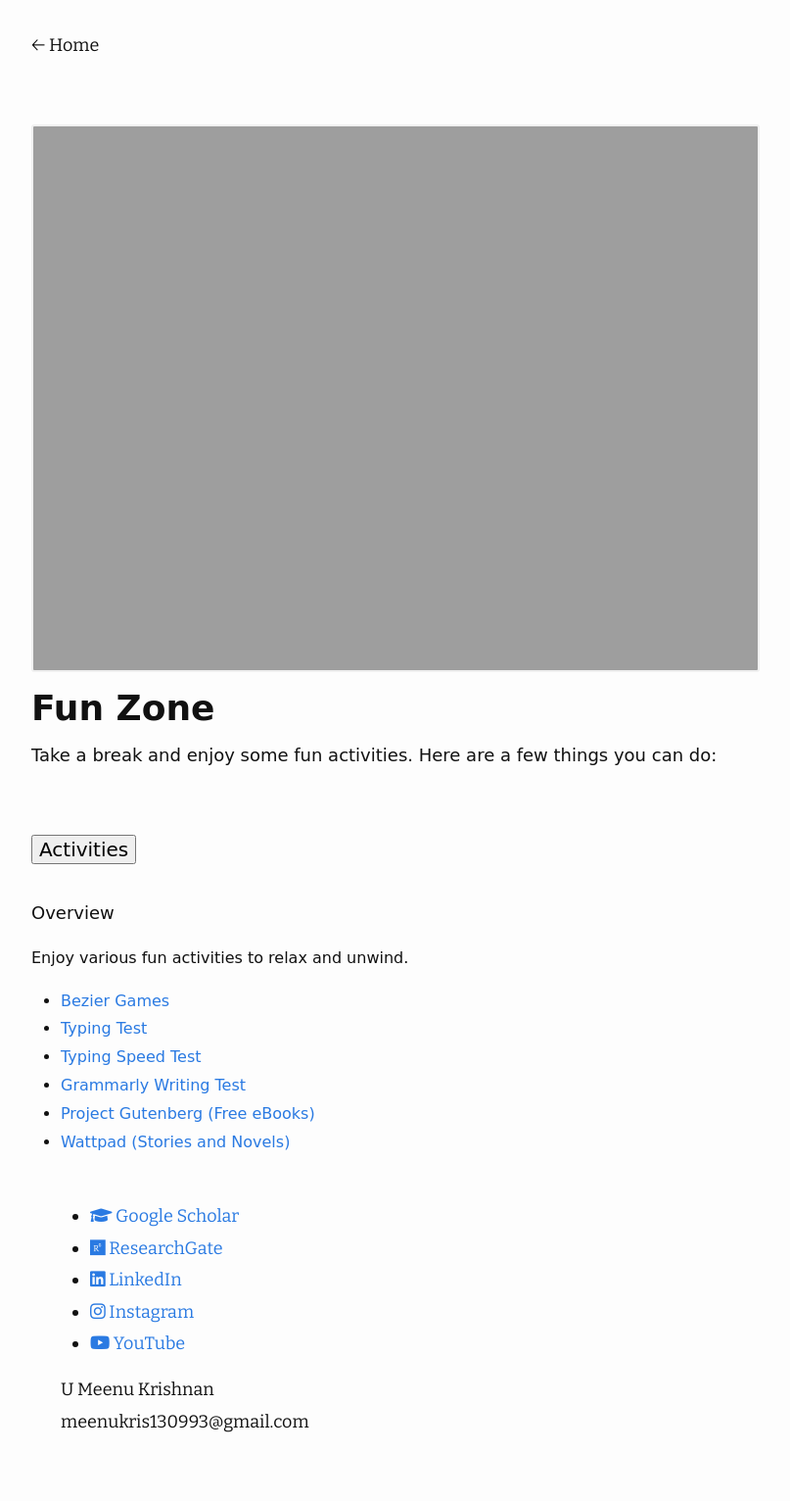
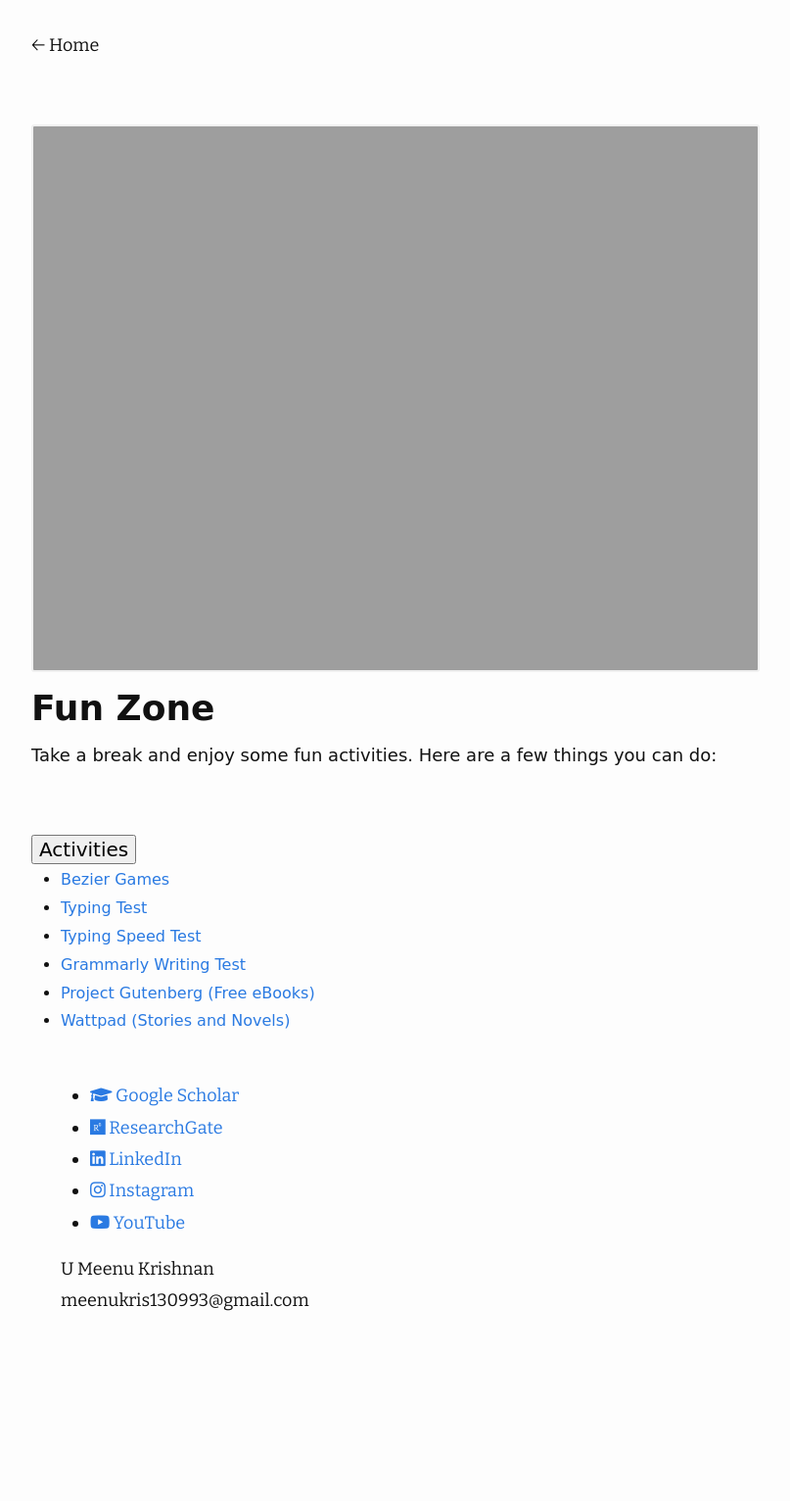
Before and after one commit to umeenukrishnan/umeenukrishnan.github.io, a Jekyll site: the page built from pages/funzone.md, in a window 1280 px wide. Shown: the whole page at 98% size, without its empty margins (238-1045 px from the left). Built offline with Jekyll 4.4.1, drawn with Linux system fonts in a browser that asks for light colours; after the commit the page ends 1409 px from its top, so only the background shows below that.

Commit message:
Update funzone.html

```diff
--- a/_layouts/funzone.html
+++ b/_layouts/funzone.html
@@ -33,8 +33,6 @@ layout: default
                                 <span class="icon" aria-hidden="true"></span>
                             </button>
                             <div class="accordion-content">
-                                <h3 style="font-size: 18px; font-family: 'Comic Sans MS', cursive, sans-serif;">Overview</h3>
-                                <p style="font-size: 16px; font-family: 'Comic Sans MS', cursive, sans-serif;">Enjoy various fun activities to relax and unwind.</p>
                                 <ul style="font-size: 16px; font-family: 'Comic Sans MS', cursive, sans-serif;">
                                     <li><a href="https://bezier.games/play" target="_blank">Bezier Games</a></li>
                                     <li><a href="https://www.typingtest.com/" target="_blank">Typing Test</a></li>
```
